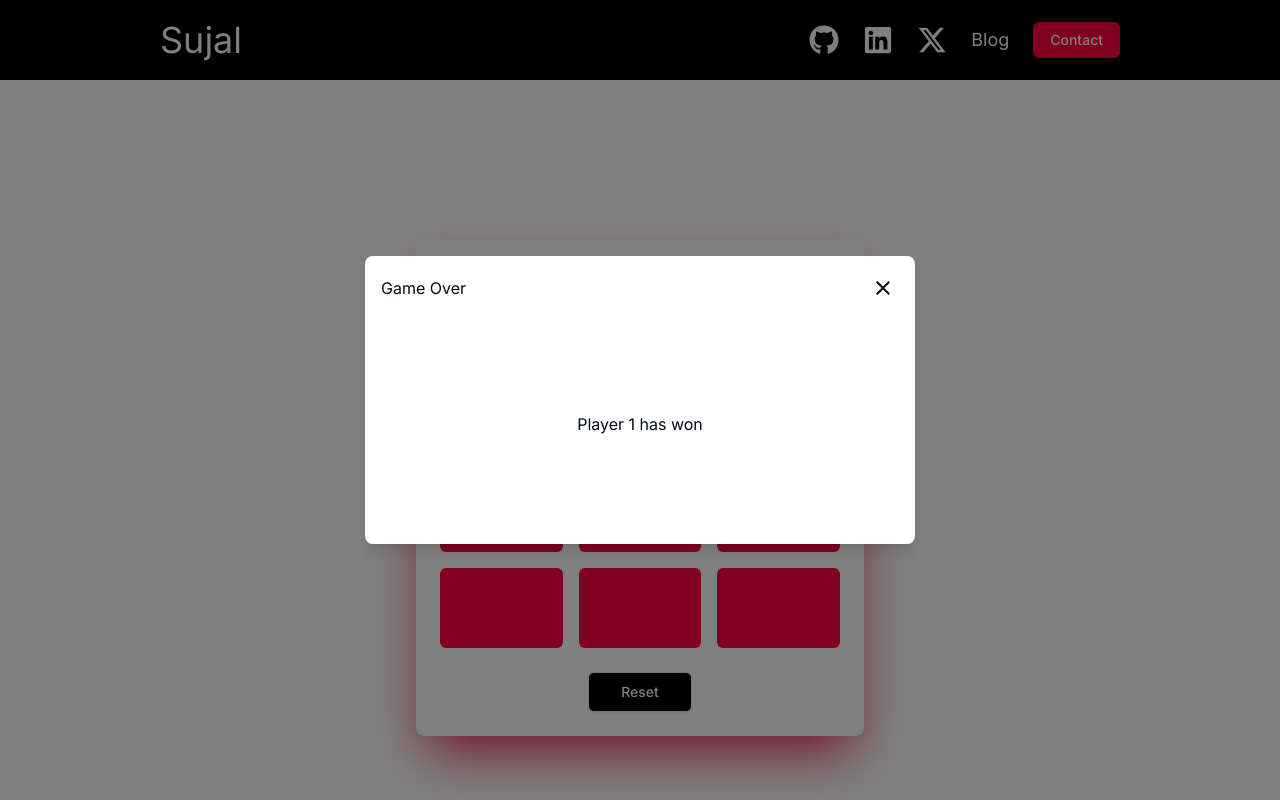
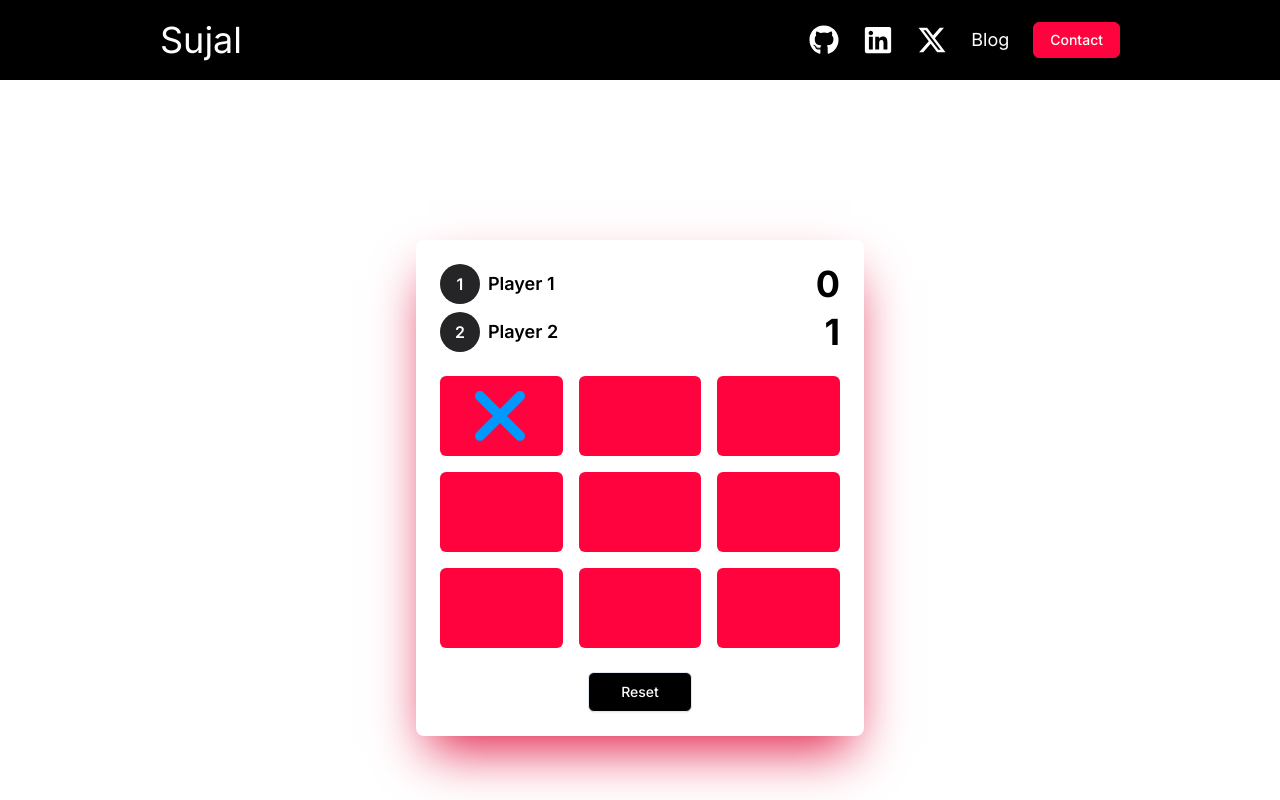
Before and after one commit to Sujal-Gaha/tic-tac-toe_v0, a Next.js app: page / in a window 1280 px wide. Both pictures are taken after a click on the element 501 px from the left and 416 px from the top of the page. Built offline with nearby package versions, Linux system fonts and the light colour scheme.

Commit message:
added the cross and cicle animation

```diff
--- a/src/app/globals.css
+++ b/src/app/globals.css
@@ -67,3 +67,11 @@
     @apply bg-background text-foreground;
   }
 }
+
+circle,
+rect,
+line {
+  stroke-width: 10px;
+  stroke-linecap: round;
+  fill: transparent;
+}
--- a/src/app/page.tsx
+++ b/src/app/page.tsx
@@ -3,7 +3,6 @@
 import { Button } from "@/components/ui/button";
 import { PlayerScoreCount } from "@/components/player-score-count";
 import { Board } from "@/modules/board";
-import { Navbar } from "@/components/navbar";
 
 export default function Home() {
   return (
--- /dev/null
+++ b/src/components/circle.tsx
@@ -0,0 +1,42 @@
+import { motion } from "framer-motion";
+
+export const Circle = () => {
+  const draw = {
+    hidden: { pathLength: 0, opacity: 0 },
+    visible: (i: number) => {
+      const delay = 0.05;
+      return {
+        pathLength: 1,
+        opacity: 1,
+        transition: {
+          pathLength: { delay, type: "spring", duration: 0.5, bounce: 0 },
+          opacity: { delay, duration: 0.01 },
+        },
+      };
+    },
+  };
+
+  return (
+    <motion.div
+      className="bg-[#ff033e] rounded-md dark:bg-[#C9C9C7] flex items-center justify-center cursor-pointer"
+      whileHover={{ scale: 1.1 }}
+    >
+      <motion.svg
+        width="122.67"
+        height="80"
+        viewBox="0 0 122.67 80"
+        initial="hidden"
+        animate="visible"
+      >
+        <motion.circle
+          cx="60"
+          cy="40"
+          r="25"
+          stroke="#00cc88"
+          variants={draw}
+          custom={1}
+        />
+      </motion.svg>
+    </motion.div>
+  );
+};
--- /dev/null
+++ b/src/components/cross.tsx
@@ -0,0 +1,52 @@
+import { motion } from "framer-motion";
+
+export const Cross = () => {
+  const draw = {
+    hidden: { pathLength: 0, opacity: 0 },
+    visible: (i: number) => {
+      const delay = 0.05;
+      return {
+        pathLength: 1,
+        opacity: 1,
+        transition: {
+          pathLength: { delay, type: "spring", duration: 0.5, bounce: 0 },
+          opacity: { delay, duration: 0.01 },
+        },
+      };
+    },
+  };
+
+  return (
+    <motion.div
+      className="bg-[#ff033e] rounded-md dark:bg-[#C9C9C7] flex items-center justify-center cursor-pointer"
+      whileHover={{ scale: 1.1 }}
+    >
+      <motion.svg
+        width="122.67"
+        height="80"
+        viewBox="0 0 122.67 80"
+        initial="hidden"
+        animate="visible"
+      >
+        <motion.line
+          x1="40"
+          y1="20"
+          x2="80"
+          y2="60"
+          stroke="#0099ff"
+          variants={draw}
+          custom={0.5}
+        />
+        <motion.line
+          x1="40"
+          y1="60"
+          x2="80"
+          y2="20"
+          stroke="#0099ff"
+          variants={draw}
+          custom={0.5}
+        />
+      </motion.svg>
+    </motion.div>
+  );
+};
--- a/src/constants/square.ts
+++ /dev/null
@@ -1,33 +0,0 @@
-type TSquare = {
-  id: number;
-};
-
-export const squares: TSquare[] = [
-  {
-    id: 1,
-  },
-  {
-    id: 2,
-  },
-  {
-    id: 3,
-  },
-  {
-    id: 4,
-  },
-  {
-    id: 5,
-  },
-  {
-    id: 6,
-  },
-  {
-    id: 7,
-  },
-  {
-    id: 8,
-  },
-  {
-    id: 9,
-  },
-];
--- /dev/null
+++ b/src/constants/tile.ts
@@ -0,0 +1,53 @@
+export type TTile = {
+  id: number;
+  selectedBy: "player_one" | "player_two" | "";
+  isSelected: boolean;
+};
+
+export const tiles: TTile[] = [
+  {
+    id: 1,
+    selectedBy: "",
+    isSelected: false,
+  },
+  {
+    id: 2,
+    selectedBy: "",
+    isSelected: false,
+  },
+  {
+    id: 3,
+    selectedBy: "",
+    isSelected: false,
+  },
+  {
+    id: 4,
+    selectedBy: "",
+    isSelected: false,
+  },
+  {
+    id: 5,
+    selectedBy: "",
+    isSelected: false,
+  },
+  {
+    id: 6,
+    selectedBy: "",
+    isSelected: false,
+  },
+  {
+    id: 7,
+    selectedBy: "",
+    isSelected: false,
+  },
+  {
+    id: 8,
+    selectedBy: "",
+    isSelected: false,
+  },
+  {
+    id: 9,
+    selectedBy: "",
+    isSelected: false,
+  },
+];
--- a/src/modules/board.tsx
+++ b/src/modules/board.tsx
@@ -1,10 +1,14 @@
 "use client";
 
-import { squares } from "@/constants/square";
+import { tiles as tilesData, TTile } from "@/constants/tile";
 import { IoMdClose } from "react-icons/io";
 import { Modal } from "@/components/modal";
 import { useState } from "react";
 import { motion } from "framer-motion";
+import { Cross } from "@/components/cross";
+import { Circle } from "@/components/circle";
+
+type TTurn = "player_one" | "player_two";
 
 const PlayerWonModal = ({
   closePlayerWonModal,
@@ -51,20 +55,57 @@ const usePlayerWonModal = () => {
 };
 
 export const Board = () => {
+  const [turn, setTurn] = useState<TTurn>("player_one");
+  const [tiles, setTiles] = useState<TTile[]>(tilesData);
+
+  const isPlayerOneTurn = turn === "player_one";
+  const toggleTurn = () =>
+    setTurn(isPlayerOneTurn ? "player_two" : "player_one");
+
+  const setTileSelectedBy = (id: number) => {
+    const updatedTiles = [...tiles];
+
+    updatedTiles.forEach((tile, index) => {
+      if (tile.id === id) {
+        updatedTiles[index].selectedBy = turn;
+        updatedTiles[index].isSelected = true;
+      }
+    });
+
+    console.log("updatedTiles ", updatedTiles);
+
+    setTiles(updatedTiles);
+  };
+
+  const handleTileClicked = (id: number) => {
+    toggleTurn();
+    setTileSelectedBy(id);
+  };
+
   const { PlayerWonModalComponent, isPlayerWonModalOpen, openPlayerWonModal } =
     usePlayerWonModal();
 
   return (
-    <div className="grid grid-cols-3 h-full gap-4">
-      {squares.map((square) => (
-        <motion.div
-          key={square.id}
-          className="bg-[#ff033e] rounded-md dark:bg-[#C9C9C7] flex items-center justify-center cursor-pointer"
-          onClick={openPlayerWonModal}
-          whileHover={{ scale: 1.1 }}
-          whileTap={{ scale: 0.9 }}
-        />
-      ))}
+    <div className="grid grid-cols-3 grid-rows-3 h-full gap-4">
+      {tiles.map((tile) => {
+        if (tile.selectedBy === "player_one") {
+          return <Cross key={tile.id} />;
+        }
+
+        if (tile.selectedBy === "player_two") {
+          return <Circle key={tile.id} />;
+        }
+
+        return (
+          <motion.div
+            key={tile.id}
+            className="bg-[#ff033e] rounded-md dark:bg-[#C9C9C7] flex items-center justify-center cursor-pointer"
+            onClick={() => handleTileClicked(tile.id)}
+            whileHover={{ scale: 1.1 }}
+            whileTap={{ scale: 0.9 }}
+          />
+        );
+      })}
       {isPlayerWonModalOpen && PlayerWonModalComponent}
     </div>
   );
```
